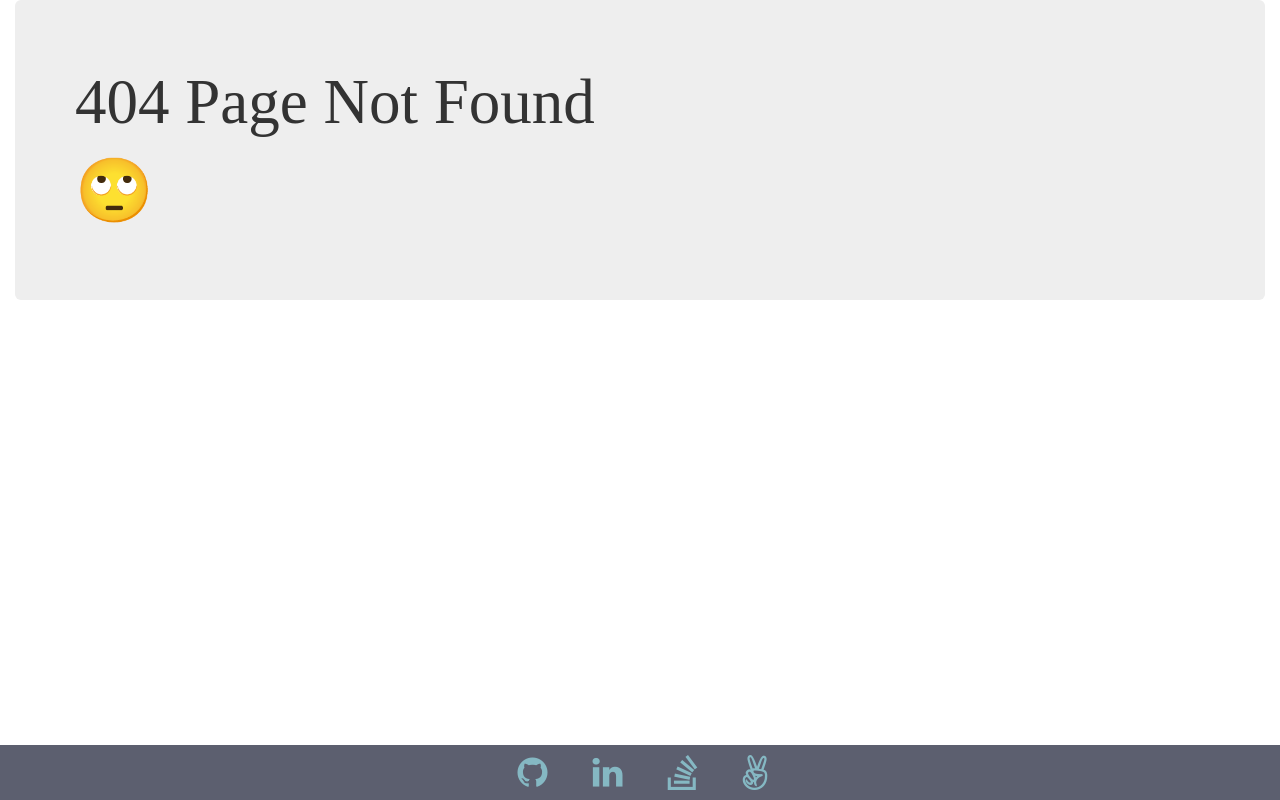
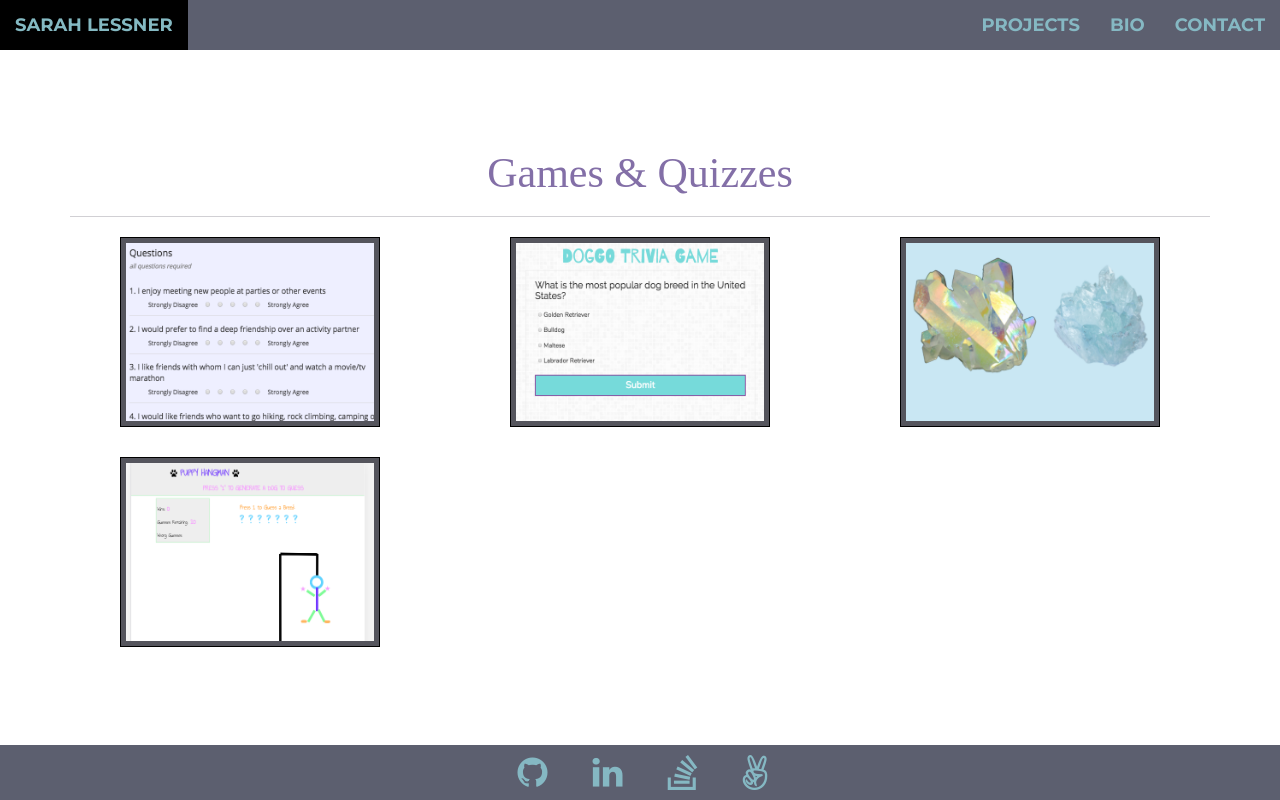
Before and after one commit to sarahlessner/Portfolio-React, a React (Create React App) app in the folder client/: page /games in a window 1280 px wide. Before the commit this address had no page. Built offline with nearby package versions, Linux system fonts and the light colour scheme; a web font is replaced by a local one.

Commit message:
added games and quizzes section to portfolio site - broke these out from main portfolio to begin process of highlighting top projects better

```diff
--- a/client/public/portfolio.css
+++ b/client/public/portfolio.css
@@ -335,10 +335,23 @@ section.success ul {
 
 .portfolio-item img {
     padding: 5px;
-    width: 290px;
+    width: 400px;
     height: 190px;
     border: 1px solid black;
     background: #55555d;
+}
+
+.games-link {
+  text-align: center;
+  font-size: 50px;
+  font-family: Montserrat,"Helvetica Neue",Helvetica,Arial,sans-serif;
+}
+.games-link a{
+
+  color: #836fa7;
+}
+.games-link a:hover {
+  color: #55555d;
 }
 
 #portfolio .portfolio-item .portfolio-link .caption .caption-content h3,
--- a/client/src/App.js
+++ b/client/src/App.js
@@ -2,6 +2,7 @@ import React from "react";
 import { BrowserRouter as Router, Route, Switch } from "react-router-dom";
 import Portfolio from "./pages/Portfolio";
 import Projects from "./pages/Projects";
+import Games from "./pages/Games";
 import Bio from "./pages/Bio";
 import Contact from "./pages/Contact";
 import NoMatch from "./pages/NoMatch";
@@ -15,6 +16,7 @@ const App = () =>
       <Switch>
         <Route exact path="/" component={Portfolio} />
         <Route exact path="/projects" component={Projects} />
+        <Route exact path="/games" component={Games} />
         <Route exact path="/bio" component={Bio} />
         <Route exact path="/contact" component={Contact} />
         <Route component={NoMatch} />
--- /dev/null
+++ b/client/src/pages/Games/Games.js
@@ -0,0 +1,69 @@
+import React, { Component } from "react";
+import { Link } from "react-router-dom";
+import { Col, Row, Container } from "../../components/Grid";
+import { Input, TextArea, FormBtn } from "../../components/Form";
+import ProjectGridItem from "../../components/ProjectGridItem";
+import NavMenu from "../../components/NavMenu";
+import friendfinder from "../../images/friendfinder.png";
+import trivia from "../../images/trivia.png";
+import hangman from "../../images/hangman.png";
+import crystal from "../../images/crystal.png";
+
+
+
+
+
+class Games extends Component {
+
+  render() {
+    return (
+      <div>
+      <NavMenu />
+        <Container fluid>
+        <section id="portfolio">
+            <div className="container">
+                <div className="row">
+                    <div className="col-lg-12 text-center">
+                        <h2>Games & Quizzes</h2>
+                        <hr />
+                    </div>
+                </div>
+                <div className="row">
+                  <ProjectGridItem
+                    name="The Friend Zone"
+                    src={friendfinder}
+                    heroku="https://the-friend-zone.herokuapp.com/"
+                    github="https://github.com/sarahlessner/friend-finder"
+                    description={<p>A compatibility-based "Friend Finder" application that takes survey results from a new user, and compares them to existing users scores to find a best match. This application was not created using a database, so it is simply a comical quiz where users match with an API of silly fake friends.</p>}
+                  />
+                  <ProjectGridItem
+                    name="Doggo Trivia"
+                    src={trivia}
+                    heroku="https://sarahlessner.github.io/TriviaGame/"
+                    github="https://github.com/sarahlessner/triviagame"
+                    description={<p>Trivia game using JavaScript and JQuery to display a set of trivia questions with the use of timers. This game shows one question at a time and moves on to the next question either when the player answers it or their time runs out. After the player has completed the quiz, their score will be displayed and they will have the option to re-start the game.</p>}
+                  />
+                  <ProjectGridItem
+                    name="Crystal Collector"
+                    src={crystal}
+                    heroku="https://sarahlessner.github.io/crystal-collector/"
+                    github="https://github.com/sarahlessner/crystal-collector"
+                    description={<p>The crystals game was built with HMTL, CSS, Javascript/JQuery and it generates a random number that the user must try to reach without going over.</p>}
+                  />
+                  <ProjectGridItem
+                    name="Hangman"
+                    src={hangman}
+                    heroku="https://sarahlessner.github.io/Hangman-Game/"
+                    github="https://github.com/sarahlessner/hangman-game"
+                    description={<p>Classic game wherein users receive a word to try to guess. The number of characters in the word are revealed and letters are filled in as the user makes correct guesses. Too many incorrect guesses will "hang" the "man" This game is puppy themed so users are prompted to guess a breed of dog. When they guess correctly, a picture of a puppy is displayed.</p>}
+                  />
+                </div>
+            </div>
+        </section>
+        </Container>
+      </div>
+    );
+  }
+}
+
+export default Games;
--- /dev/null
+++ b/client/src/pages/Games/index.js
@@ -0,0 +1 @@
+export { default } from "./Games.js";
--- a/client/src/pages/Projects/Projects.js
+++ b/client/src/pages/Projects/Projects.js
@@ -22,9 +22,6 @@ import NavMenu from "../../components/NavMenu";
 
 
 class Projects extends Component {
-  state = {
-
-  };
 
   render() {
     return (
@@ -88,13 +85,6 @@ class Projects extends Component {
                     description={<p>A simple application where users can keep track of burgers they have eaten. The page displays a list of burgers to be eaten and a list of burgers the user has already eaten. Users may add a new burger to the list to be devoured. This application was built using node, express, javascript/jquery and uses mySQL/Sequelize.</p>}
                   />
                   <ProjectGridItem
-                  name="The Friend Zone"
-                  src={friendfinder}
-                  heroku="https://the-friend-zone.herokuapp.com/"
-                  github="https://github.com/sarahlessner/friend-finder"
-                  description={<p>A compatibility-based "Friend Finder" application that takes survey results from a new user, and compares them to existing users scores to find a best match. This application was not created using a database, so it is simply a comical quiz where users match with an API of silly fake friends.</p>}
-                />
-                <ProjectGridItem
                     name="Bamazon"
                     src={bamazon}
                     heroku=""
@@ -110,29 +100,11 @@ class Projects extends Component {
                       It incorporates Firebase to host arrival and departure data. The app will provide up-to-date information about various
                       trains, namely their arrival times and how many minutes remain until they arrive at their station.</p>}
                   />
-                <ProjectGridItem
-                  name="Doggo Trivia"
-                  src={trivia}
-                  heroku="https://sarahlessner.github.io/TriviaGame/"
-                  github="https://github.com/sarahlessner/triviagame"
-                  description={<p>Trivia game using JavaScript and JQuery to display a set of trivia questions with the use of timers. This game shows one question at a time and moves on to the next question either when the player answers it or their time runs out. After the player has completed the quiz, their score will be displayed and they will have the option to re-start the game.</p>}
-                />
-                <ProjectGridItem
-                  name="Crystal Collector"
-                  src={crystal}
-                  heroku="https://sarahlessner.github.io/crystal-collector/"
-                  github="https://github.com/sarahlessner/crystal-collector"
-                  description={<p>The crystals game was built with HMTL, CSS, Javascript/JQuery and it generates a random number that the user must try to reach without going over.</p>}
-                />
-                <ProjectGridItem
-                  name="Hangman"
-                  src={hangman}
-                  heroku="https://sarahlessner.github.io/Hangman-Game/"
-                  github="https://github.com/sarahlessner/hangman-game"
-                  description={<p>Classic game wherein users receive a word to try to guess. The number of characters in the word are revealed and letters are filled in as the user makes correct guesses. Too many incorrect guesses will "hang" the "man" This game is puppy themed so users are prompted to guess a breed of dog. When they guess correctly, a picture of a puppy is displayed.</p>}
-                />
-
-
+                  <div className="col-sm-4 portfolio-item">
+                      <div className="portfolio-link games-link">
+                          <Link to="/games">Games & Quizzes</Link>
+                      </div>
+                    </div>
                 </div>
             </div>
         </section>
```
Also changed, not shown: 1 other file (tests, documents, lock files or other folders). Lines whose indentation alone changed are shown as unchanged.
